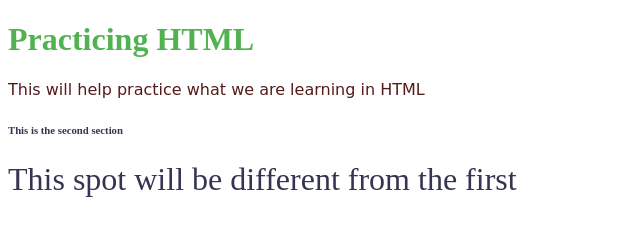
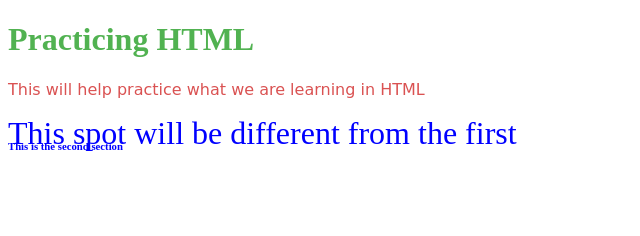
Before and after one commit to antmedina/Test13, a plain HTML site: page index.html in a window 1280 px wide. Shown: the whole page, without its empty margins (0-640 px from the left). Drawn offline with Linux system fonts and the light colour scheme.

Commit message:
last updates for the day before lab 9/6

```diff
--- a/style.css
+++ b/style.css
@@ -1,5 +1,5 @@
 .red{
-    color: #541B1B;
+    color: #DA5252;
 }
 .red h1{
     color:#51B251;
@@ -9,11 +9,13 @@ font-family: cursive;
 }
 
 #second{
-    color:#353553;
+    color:#0000FF;
     text-justify:distribute-all-lines;
+
 }
 #second h6{
     text-orientation: sideways-right;
+    position: absolute ;
 }
 #second a{
     font-size: 2em;
```
